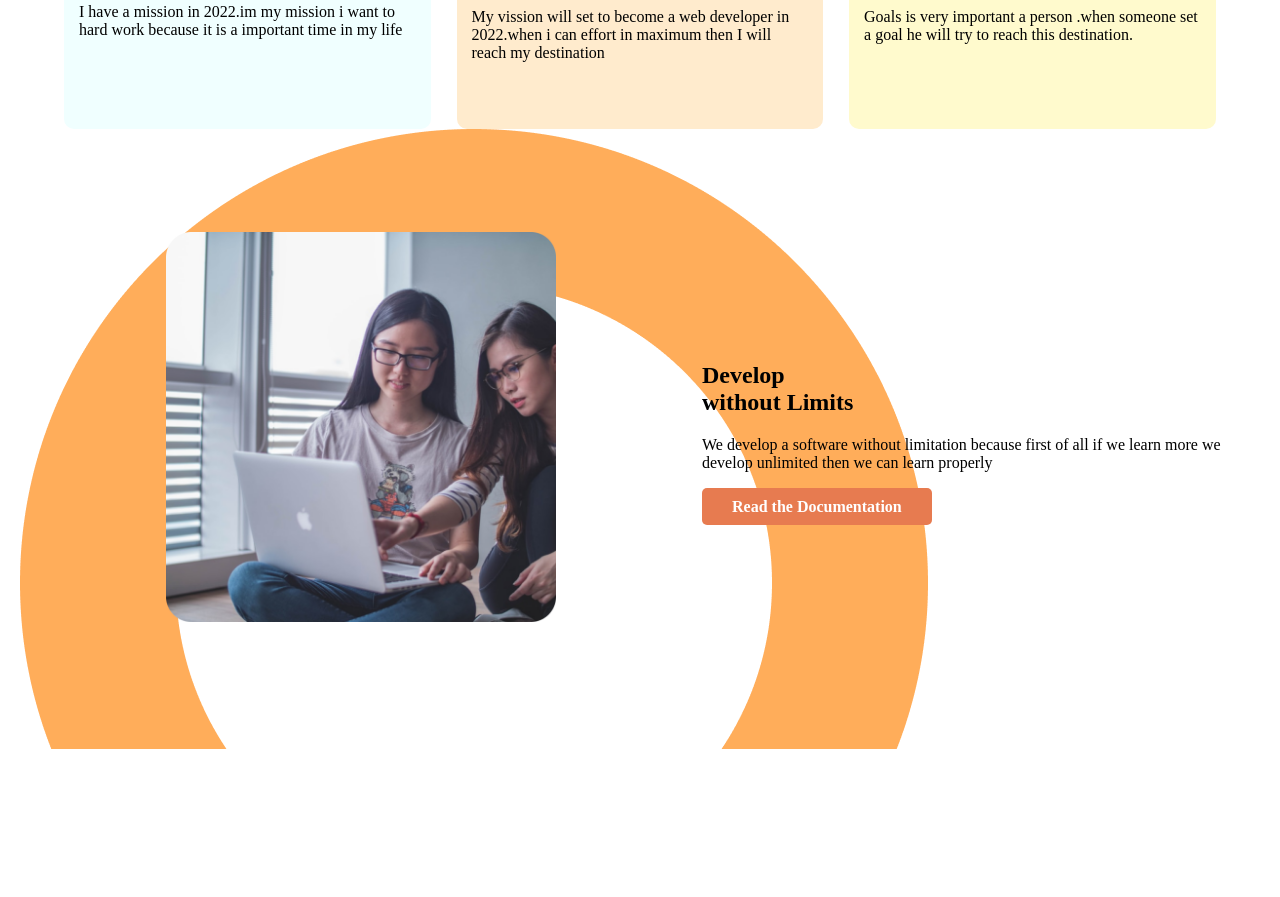
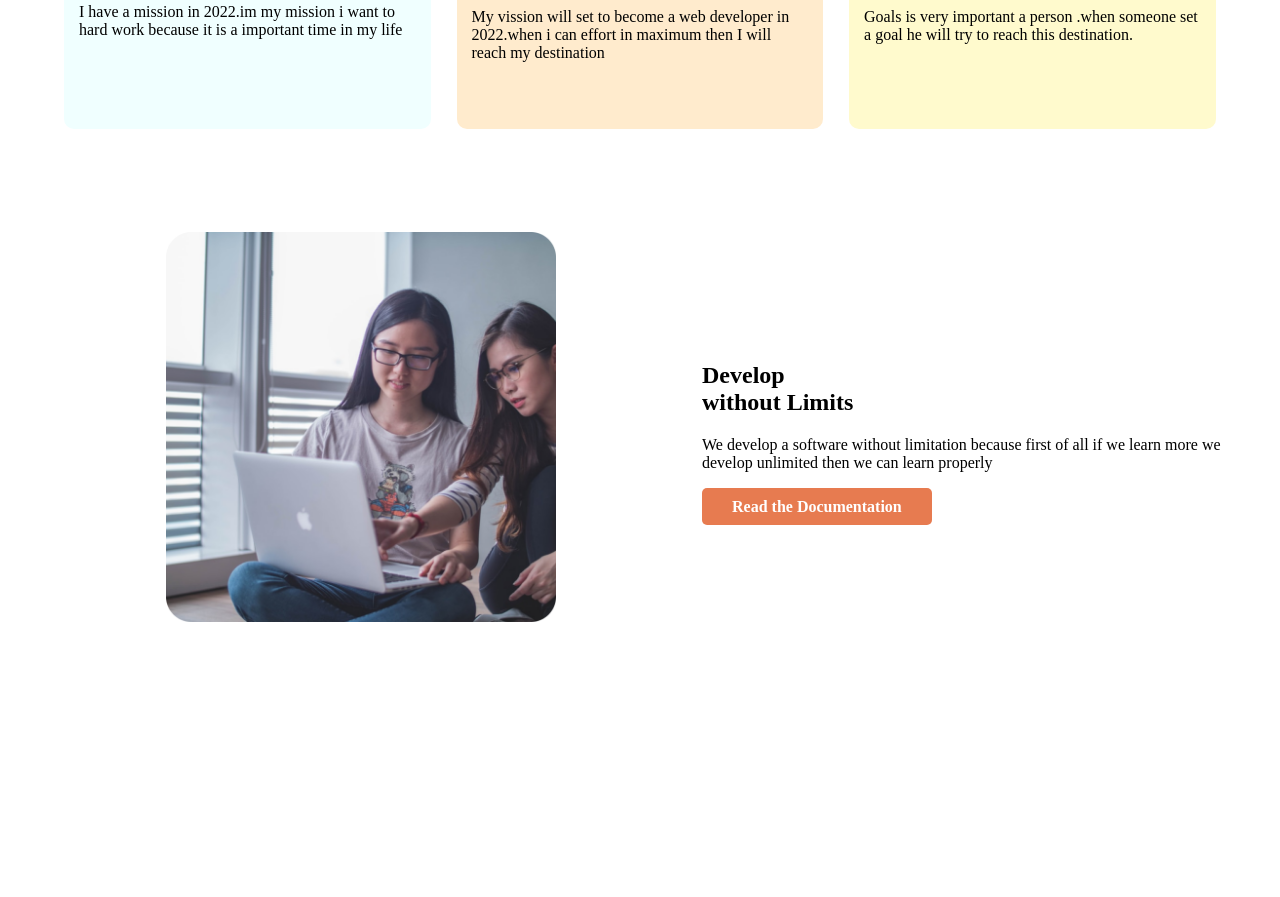
Before and after one commit to sajib-rana/Assignment-01, a plain HTML site: page index.html in a window 1280 px wide. Shown: the part 858-1755 px from the top of the page. Drawn offline with Linux system fonts and the light colour scheme; grey boxes are pictures that could not be loaded.

Commit message:
second commit

```diff
--- a/index.html
+++ b/index.html
@@ -48,7 +48,7 @@
             </div>
         </div>
     </section>
-    <section class="first-portion image-banner">
+    <section class="first-portion">
         <div class="half-width coding-photo">
             <img class="photo" src="pictures/coding.png" alt="">
         </div>
--- a/style.css
+++ b/style.css
@@ -81,11 +81,7 @@ body{
     display: flex;
 
 }
-.image-banner{
-    background-image: url(shapes/shape-1.png);
-    background-repeat: no-repeat;
 
-}
 .footer-section{
     background-color: black;
     color: rgba(255, 255, 255, 0.932);
```
Also changed, not shown: shapes/shape-0.png (added).
